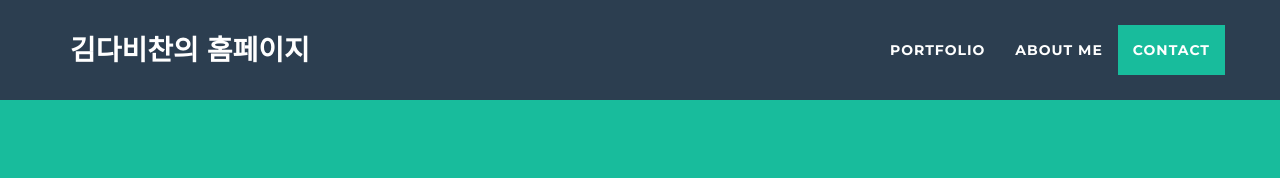
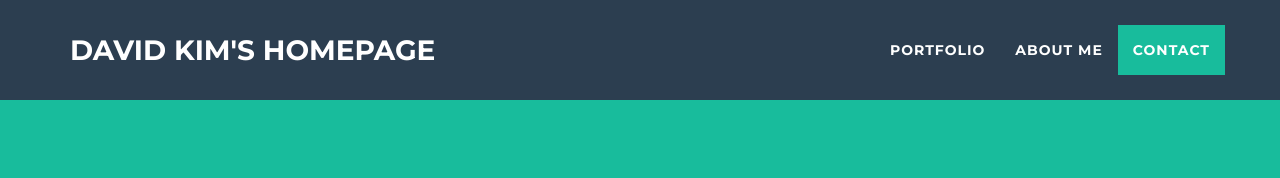
Before and after one commit to dabichan/website, a website: page index.html in a window 1280 px wide. Shown: the top 178 px of the page. Drawn offline with nearby package versions, Linux system fonts and the light colour scheme.

Commit message:
Update index.html

```diff
--- a/index.html
+++ b/index.html
@@ -42,7 +42,7 @@
                 <button type="button" class="navbar-toggle" data-toggle="collapse" data-target="#bs-example-navbar-collapse-1">
                     <span class="sr-only">Toggle navigation</span> Menu <i class="fa fa-bars"></i>
                 </button>
-                <a class="navbar-brand" href="#page-top">김다비찬의 홈페이지</a>
+                <a class="navbar-brand" href="#page-top">David Kim's Homepage</a>
             </div>
 
             <!-- Collect the nav links, forms, and other content for toggling -->
```
